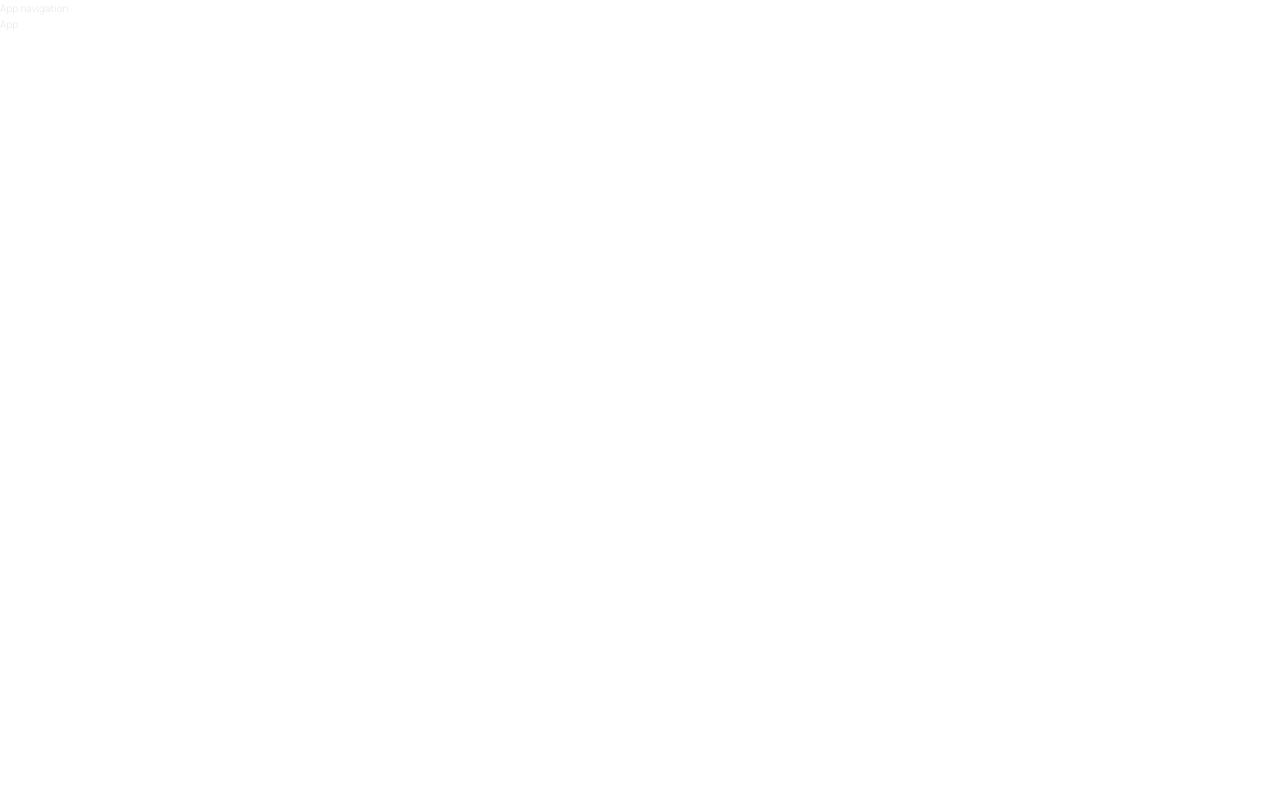
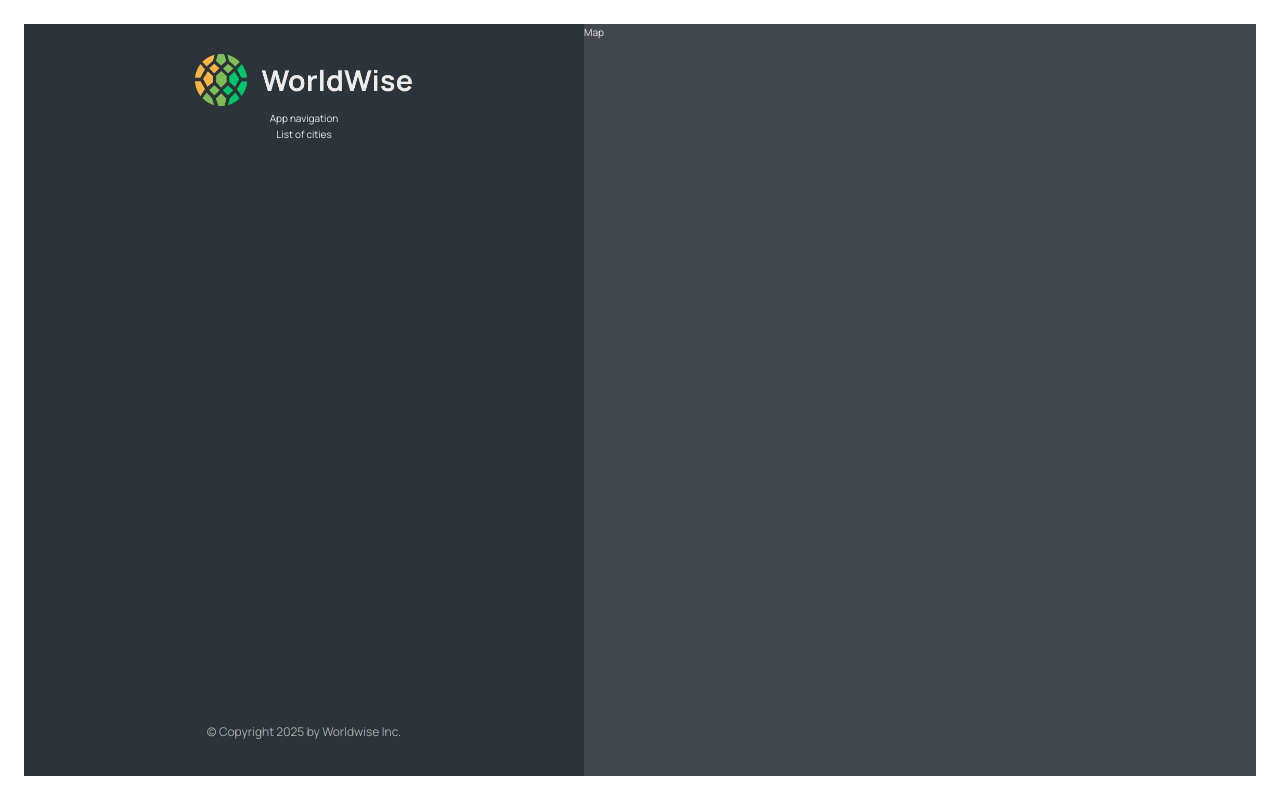
Before and after one commit to AhmedHesham303/worldwise, a React (Vite) app: page /app in a window 1280 px wide. Built offline with nearby package versions, Linux system fonts and the light colour scheme.

Commit message:
building the app layput

```diff
--- /dev/null
+++ b/src/components/Footer.jsx
@@ -0,0 +1,13 @@
+import styles from "./Sidebar.module.css";
+
+function Footer() {
+  return (
+    <footer className={styles.footer}>
+      <p className={styles.copyright}>
+        &copy; Copyright {new Date().getFullYear()} by Worldwise Inc.
+      </p>
+    </footer>
+  );
+}
+
+export default Footer;
--- /dev/null
+++ b/src/components/Map.jsx
@@ -0,0 +1,6 @@
+import styles from "./Map.module.css";
+function Map() {
+  return <div className={styles.mapContainer}>Map</div>;
+}
+
+export default Map;
--- /dev/null
+++ b/src/components/Sidebar.jsx
@@ -0,0 +1,16 @@
+import styles from "./Sidebar.module.css";
+import Logo from "./Logo";
+import AppNav from "./AppNav";
+import Footer from "./Footer";
+function Sidebar() {
+  return (
+    <div className={styles.sidebar}>
+      <Logo />
+      <AppNav />
+      <p>List of cities</p>
+      <Footer />
+    </div>
+  );
+}
+
+export default Sidebar;
--- a/src/pages/AppLayout.jsx
+++ b/src/pages/AppLayout.jsx
@@ -1,9 +1,12 @@
+import Sidebar from "../components/Sidebar";
 import AppNav from "../components/AppNav";
+import styles from "./AppLayout.module.css";
+import Map from "../components/Map";
 function AppLayout() {
   return (
-    <div>
-      <AppNav />
-      <p>App</p>
+    <div className={styles.app}>
+      <Sidebar />
+      <Map />
     </div>
   );
 }
```
